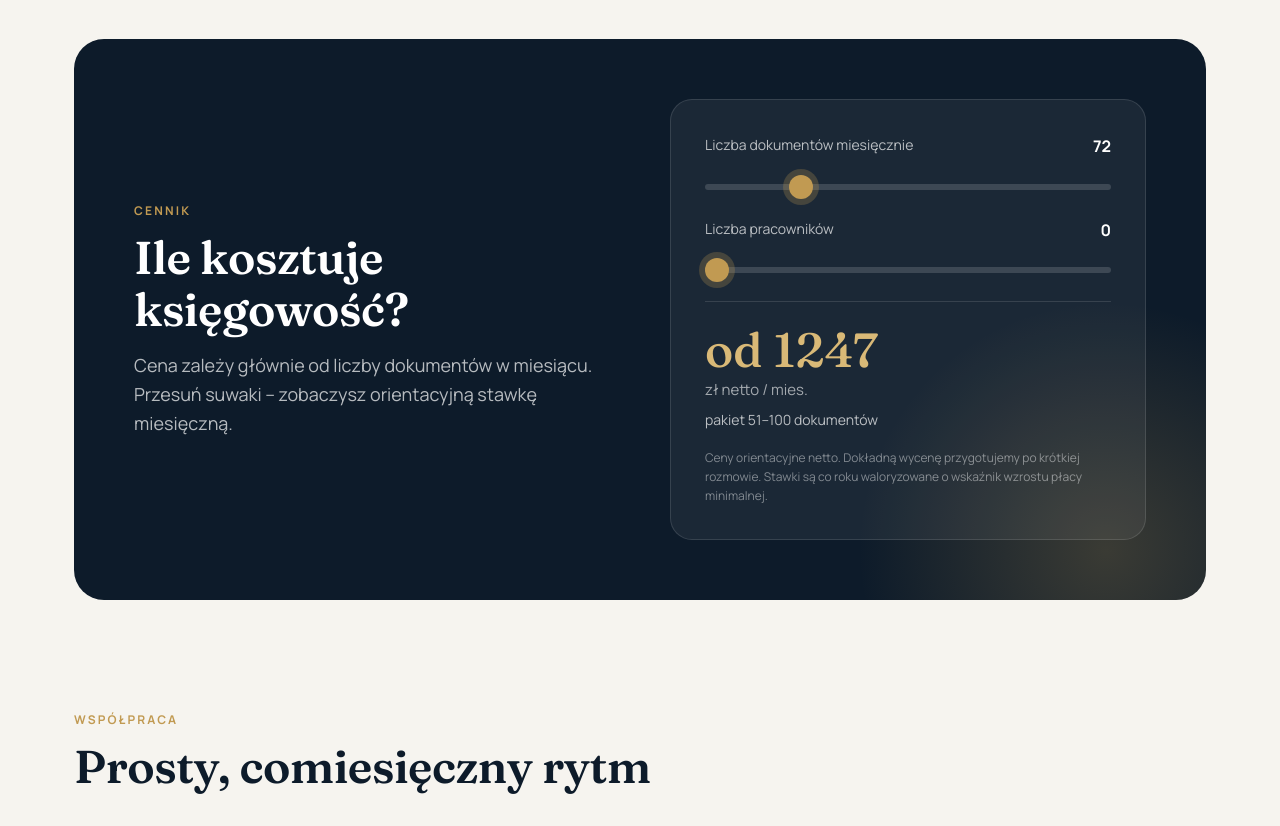
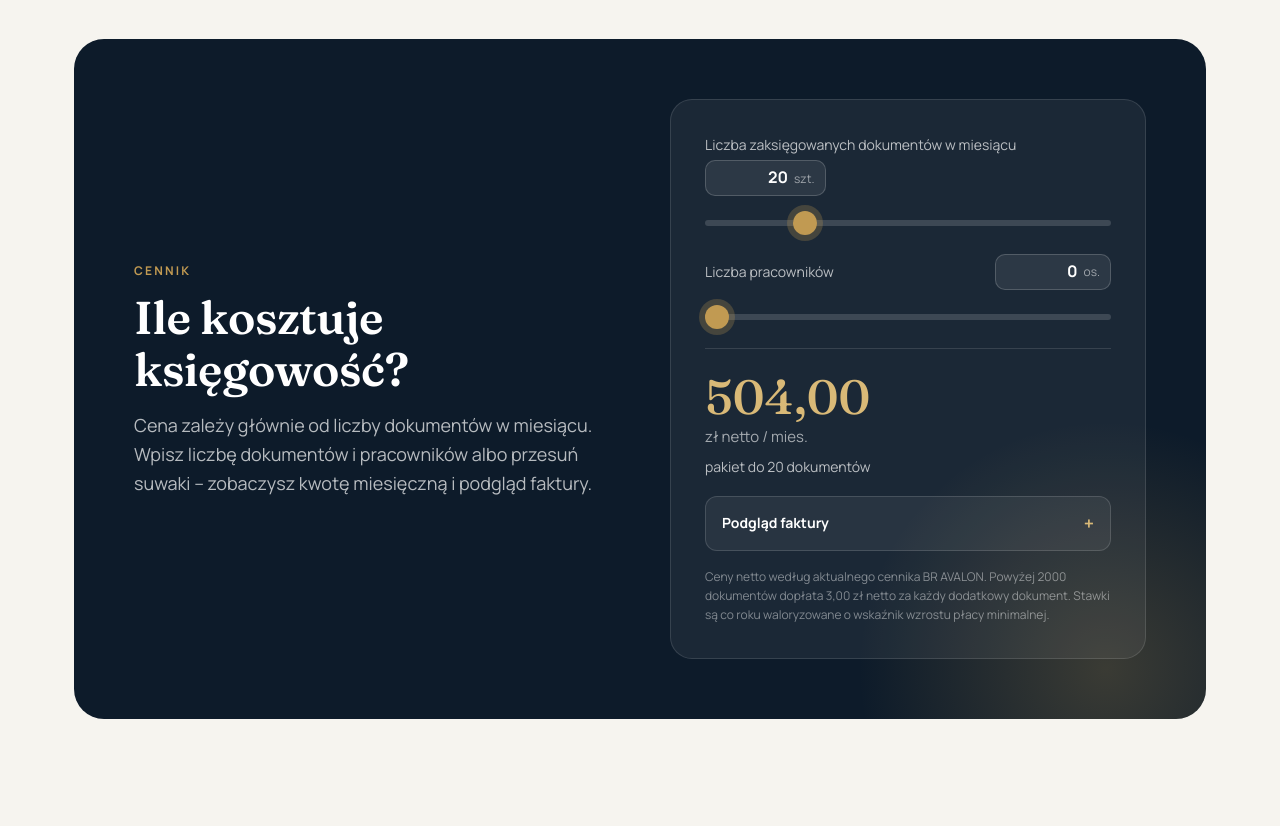
Before and after one commit to wwieczor-commits/avalon, a plain HTML site: page index.html in a window 1280 px wide. Shown: the part 3340-4166 px from the top of the page. Drawn offline with Linux system fonts and the light colour scheme.

Commit message:
Nowy cennik księgowości w kalkulatorze i podgląd faktury
Co-Authored-By: Claude Opus 5.5 <noreply@anthropic.com>
Claude-Session: https://claude.ai/code/session_014MsiqmYc8HFTMFT1WgEza3

```diff
--- a/index.html
+++ b/index.html
@@ -353,6 +353,40 @@ body.menu-open .menu-bg{opacity:1;pointer-events:auto}
   .menu-bg{z-index:45}
 }
 
+
+/* ===== KALKULATOR v2 ===== */
+.calc-box label{align-items:center}
+.num-wrap{display:inline-flex;align-items:center;gap:6px;background:rgba(255,255,255,.08);border:1px solid rgba(255,255,255,.18);border-radius:10px;padding:4px 10px}
+.num-wrap:focus-within{border-color:var(--gold)}
+.num-wrap input{width:72px;background:transparent;border:0;color:#fff;font:inherit;font-weight:700;font-size:16px;text-align:right;outline:none;-moz-appearance:textfield}
+.num-wrap input::-webkit-outer-spin-button,.num-wrap input::-webkit-inner-spin-button{-webkit-appearance:none;margin:0}
+.num-wrap em{font-style:normal;font-size:12px;color:rgba(255,255,255,.55)}
+.inv-toggle{margin-top:18px;width:100%;display:flex;justify-content:space-between;align-items:center;background:rgba(255,255,255,.06);border:1px solid rgba(255,255,255,.14);color:#fff;border-radius:12px;padding:12px 16px;font:inherit;font-weight:700;font-size:14px;cursor:pointer}
+.inv-toggle span{color:var(--gold-2);font-size:18px;transition:transform .3s}
+.inv-toggle.open span{transform:rotate(45deg)}
+.inv{max-height:0;overflow:hidden;transition:max-height .45s ease}
+.inv.open{max-height:700px}
+.inv table{width:100%;border-collapse:collapse;margin-top:14px;font-size:13px}
+.inv th{text-align:left;font-size:10.5px;letter-spacing:.1em;text-transform:uppercase;color:rgba(255,255,255,.5);font-weight:700;padding:8px 6px;border-bottom:1px solid rgba(255,255,255,.12)}
+.inv td{padding:10px 6px;border-bottom:1px solid rgba(255,255,255,.08);color:rgba(255,255,255,.88);vertical-align:top}
+.inv th:nth-child(n+2),.inv td:nth-child(n+2){text-align:right;white-space:nowrap}
+.inv-sum{margin-top:12px;display:grid;gap:6px}
+.inv-sum div{display:flex;justify-content:space-between;font-size:14px;color:rgba(255,255,255,.75)}
+.inv-sum b{color:#fff}
+.inv-sum .gross{margin-top:6px;padding-top:10px;border-top:1px solid rgba(193,154,82,.4);font-size:16px}
+.inv-sum .gross b{color:var(--gold-2);font-size:18px}
+@media (max-width:720px){
+  .inv table,.inv thead,.inv tbody,.inv tr,.inv td{display:block;width:100%}
+  .inv thead{display:none}
+  .inv tr{padding:10px 0;border-bottom:1px solid rgba(255,255,255,.08)}
+  .inv td{border:0;padding:2px 0;text-align:left!important}
+  .inv td:first-child{font-weight:700;color:#fff}
+  .inv td:nth-child(2):before{content:"Ilość: "}
+  .inv td:nth-child(3):before{content:"Cena netto: "}
+  .inv td:nth-child(4):before{content:"Wartość netto: "}
+  .inv td:nth-child(n+2){font-size:12.5px;color:rgba(255,255,255,.65)}
+  .num-wrap input{width:64px}
+}
 </style>
 </head>
 <body>
@@ -499,18 +533,32 @@ body.menu-open .menu-bg{opacity:1;pointer-events:auto}
       <div style="position:relative;z-index:1">
         <div class="eyebrow">Cennik</div>
         <h2>Ile kosztuje księgowość?</h2>
-        <p class="lead">Cena zależy głównie od liczby dokumentów w miesiącu. Przesuń suwaki – zobaczysz orientacyjną stawkę miesięczną.</p>
+        <p class="lead">Cena zależy głównie od liczby dokumentów w miesiącu. Wpisz liczbę dokumentów i pracowników albo przesuń suwaki – zobaczysz kwotę miesięczną i podgląd faktury.</p>
       </div>
       <div class="calc-box">
-        <label>Liczba dokumentów miesięcznie <b id="docs-val">20</b></label>
-        <input type="range" id="docs" min="0" max="100" step="1" value="22" aria-label="Liczba dokumentów">
-        <label>Liczba pracowników <b id="emp-val">0</b></label>
-        <input type="range" id="emp" min="0" max="50" step="1" value="0" aria-label="Liczba pracowników">
+        <label for="docs-num">Liczba zaksięgowanych dokumentów w miesiącu
+          <span class="num-wrap"><input type="number" id="docs-num" min="0" max="20000" step="1" value="20" inputmode="numeric" aria-label="Liczba dokumentów"><em>szt.</em></span></label>
+        <input type="range" id="docs" min="0" max="100" step="1" value="23" aria-label="Suwak liczby dokumentów">
+        <label for="emp-num">Liczba pracowników
+          <span class="num-wrap"><input type="number" id="emp-num" min="0" max="500" step="1" value="0" inputmode="numeric" aria-label="Liczba pracowników"><em>os.</em></span></label>
+        <input type="range" id="emp" min="0" max="50" step="1" value="0" aria-label="Suwak liczby pracowników">
         <div class="result">
-          <div><div class="price" id="price">544 <small>zł netto / mies.</small></div></div>
+          <div class="price" id="price">504,00 <small>zł netto / mies.</small></div>
           <div class="tier" id="tier">pakiet do 20 dokumentów</div>
         </div>
-        <p class="note">Ceny orientacyjne netto. Dokładną wycenę przygotujemy po krótkiej rozmowie. Stawki są co roku waloryzowane o wskaźnik wzrostu płacy minimalnej.</p>
+        <button class="inv-toggle" id="inv-toggle" type="button" aria-expanded="false">Podgląd faktury <span>+</span></button>
+        <div class="inv" id="inv">
+          <table>
+            <thead><tr><th>Pozycja</th><th>Ilość</th><th>Cena netto</th><th>Wartość netto</th></tr></thead>
+            <tbody id="inv-rows"></tbody>
+          </table>
+          <div class="inv-sum">
+            <div><span>Razem netto</span><b id="inv-net">–</b></div>
+            <div><span>VAT 23%</span><b id="inv-vat">–</b></div>
+            <div class="gross"><span>Do zapłaty brutto</span><b id="inv-gross">–</b></div>
+          </div>
+        </div>
+        <p class="note">Ceny netto według aktualnego cennika BR AVALON. Powyżej 2000 dokumentów dopłata 3,00 zł netto za każdy dodatkowy dokument. Stawki są co roku waloryzowane o wskaźnik wzrostu płacy minimalnej.</p>
       </div>
     </div>
   </div>
@@ -678,23 +726,38 @@ function countUp(el){const t=+el.dataset.count,from=t>1000?t-40:0,dur=1400,st=pe
 const io=new IntersectionObserver(es=>es.forEach(e=>{if(e.isIntersecting){e.target.classList.add('in');e.target.querySelectorAll('[data-count]').forEach(countUp);io.unobserve(e.target);}}),{threshold:.15});
 document.querySelectorAll('.reveal').forEach(el=>io.observe(el));
 
-// ---- Kalkulator
-const TIERS=[[20,544],[50,771],[100,1247],[200,1948],[350,3085],[500,4348],[750,6016],[1000,7783],[1500,10090],[2000,11500]];
-const docs=document.getElementById('docs'),emp=document.getElementById('emp');
-function fmt(n){return n.toLocaleString('pl-PL');}
-function calc(){
-  const n=Math.round(2000*Math.pow(+docs.value/100,2.2)),e=+emp.value;
-  document.getElementById('docs-val').textContent=n===2000?'2000+':n;
-  document.getElementById('emp-val').textContent=e;
+// ---- Kalkulator (cennik BR AVALON)
+const TIERS=[[20,504],[50,714],[100,1155],[200,1805],[350,2857],[500,4026],[750,5571],[1000,7207],[1500,9350],[2000,10649]];
+const EXTRA_PER_DOC=3, PER_EMP=50, VAT=0.23, SLIDER_MAX_DOCS=3000;
+const $c=id=>document.getElementById(id);
+const docs=$c('docs'),emp=$c('emp'),docsNum=$c('docs-num'),empNum=$c('emp-num');
+const money=n=>n.toLocaleString('pl-PL',{minimumFractionDigits:2,maximumFractionDigits:2});
+const toDocs=v=>Math.round(SLIDER_MAX_DOCS*Math.pow(v/100,2.2));
+const toSlider=n=>Math.round(100*Math.pow(Math.min(n,SLIDER_MAX_DOCS)/SLIDER_MAX_DOCS,1/2.2));
+function price(n,e){
   let i=TIERS.findIndex(t=>n<=t[0]);if(i<0)i=TIERS.length-1;
-  const base=TIERS[i][1];
-  const total=base+e*50;
-  document.getElementById('price').innerHTML='od '+fmt(total)+' <small>zł netto / mies.</small>';
-  const from=i===0?0:TIERS[i-1][0]+1;
-  document.getElementById('tier').innerHTML='pakiet '+(i===0?'do 20':from+'–'+TIERS[i][0])+' dokumentów'+(e?'<br>+ '+e+' × 50 zł za pracownika':'');
+  const base=TIERS[i][1],extra=Math.max(0,n-2000),from=i===0?0:TIERS[i-1][0]+1;
+  const label=i===0?'do 20':from+'–'+TIERS[i][0];
+  const rows=[['Usługi księgowe – pakiet '+label+' dokumentów',1,base,base]];
+  if(extra)rows.push(['Dokumenty powyżej 2000 szt.',extra,EXTRA_PER_DOC,extra*EXTRA_PER_DOC]);
+  if(e)rows.push(['Obsługa kadrowo-płacowa pracownika',e,PER_EMP,e*PER_EMP]);
+  const net=rows.reduce((s,r)=>s+r[3],0),vat=Math.round(net*VAT*100)/100;
+  return {label,extra,rows,net,vat,gross:net+vat};
 }
-[docs,emp].forEach(x=>x.addEventListener('input',calc));
-calc();
+function render(){
+  const n=Math.max(0,Math.floor(+docsNum.value||0)),e=Math.max(0,Math.floor(+empNum.value||0));
+  const r=price(n,e);
+  $c('price').innerHTML=money(r.net)+' <small>zł netto / mies.</small>';
+  $c('tier').innerHTML='pakiet '+r.label+' dokumentów'+(r.extra?'<br>+ '+r.extra+' × 3,00 zł za dokumenty powyżej 2000':'')+(e?'<br>+ '+e+' × 50,00 zł za pracownika':'');
+  $c('inv-rows').innerHTML=r.rows.map(x=>'<tr><td>'+x[0]+'</td><td>'+x[1]+'</td><td>'+money(x[2])+'</td><td>'+money(x[3])+'</td></tr>').join('');
+  $c('inv-net').textContent=money(r.net)+' zł';$c('inv-vat').textContent=money(r.vat)+' zł';$c('inv-gross').textContent=money(r.gross)+' zł';
+}
+docs.addEventListener('input',()=>{docsNum.value=toDocs(+docs.value);render();});
+emp.addEventListener('input',()=>{empNum.value=emp.value;render();});
+docsNum.addEventListener('input',()=>{docs.value=toSlider(+docsNum.value||0);render();});
+empNum.addEventListener('input',()=>{emp.value=Math.min(50,+empNum.value||0);render();});
+$c('inv-toggle').addEventListener('click',function(){const o=$c('inv').classList.toggle('open');this.setAttribute('aria-expanded',o);this.classList.toggle('open',o);});
+render();
 
 // ---- FAQ
 document.querySelectorAll('.faq-item').forEach(it=>{const q=it.querySelector('.faq-q'),a=it.querySelector('.faq-a');
```
